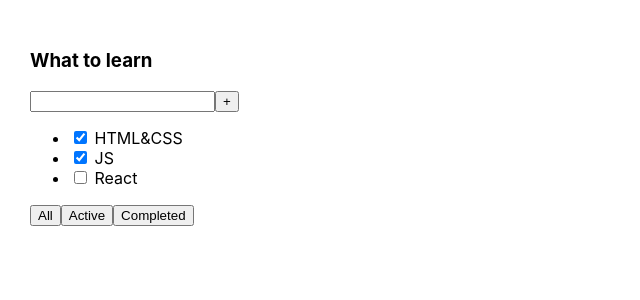
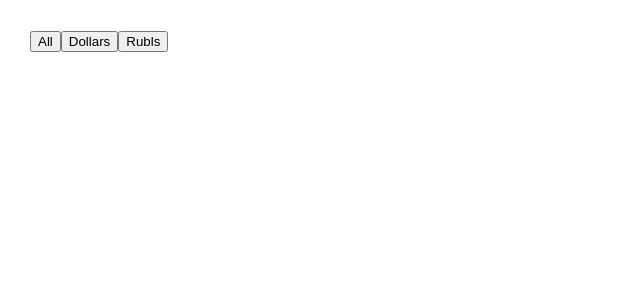
Before and after one commit to RuslanZhavoronkov/dop_mondey, a React (Create React App) app: page / in a window 1280 px wide. Shown: the top 300 px of the page, without its empty margins (0-640 px from the left). Built offline with nearby package versions, Linux system fonts and the light colour scheme.

Commit message:
dop_monday_#1

```diff
--- a/package.json
+++ b/package.json
@@ -10,9 +10,11 @@
     "@types/node": "^16.18.1",
     "@types/react": "^18.0.23",
     "@types/react-dom": "^18.0.7",
+    "@types/styled-components": "^5.1.26",
     "react": "^18.2.0",
     "react-dom": "^18.2.0",
     "react-scripts": "5.0.1",
+    "styled-components": "^6.0.3",
     "typescript": "^4.8.4",
     "web-vitals": "^2.1.4"
   },
--- a/src/App.tsx
+++ b/src/App.tsx
@@ -1,26 +1,50 @@
-import React from 'react';
+import React, { useState } from 'react';
 import './App.css';
+import { Country } from './Country';
+
+export type BanknotsType = 'Dollars'|'RUBLE'|'ALL'
+export type MoneyType= {
+    banknotes: BanknotsType
+    value: number
+    number: string
+}
+
+let defaultMoney:MoneyType[] =[
+    {banknotes:"Dollars", value: 100, number: "a1234567890"},
+    {banknotes:"RUBLE", value: 100, number: "a1234567891"},
+    {banknotes:"Dollars", value: 100, number: "a1234567892"},
+    {banknotes:"RUBLE", value: 100, number: "a1234567893"},
+    {banknotes:"Dollars", value: 100, number: "a1234567894"},
+    {banknotes:"RUBLE", value: 100, number: "a1234567895"},
+    {banknotes:"Dollars", value: 100, number: "a1234567896"},
+    {banknotes:"RUBLE", value: 100, number: "a1234567897"}
+]
+
+export const moneyFilter = (money: MoneyType[], filter: BanknotsType): MoneyType[] => {
+
+  if(filter === "ALL") {
+    return money;
+  }
+  return money.filter((el)=> {el.banknotes === filter});
+
+}
 
 function App() {
+
+    const [money, setMoney] = useState<MoneyType[]>(defaultMoney)
+    const [filterValue, setFilterValue] = useState<BanknotsType>("ALL")
+
+    const filteredMoney = moneyFilter(money, filterValue)
+
+
+
+
+
+
+
     return (
         <div className="App">
-            <div>
-                <h3>What to learn</h3>
-                <div>
-                    <input/>
-                    <button>+</button>
-                </div>
-                <ul>
-                    <li><input type="checkbox" checked={true}/> <span>HTML&CSS</span></li>
-                    <li><input type="checkbox" checked={true}/> <span>JS</span></li>
-                    <li><input type="checkbox" checked={false}/> <span>React</span></li>
-                </ul>
-                <div>
-                    <button>All</button>
-                    <button>Active</button>
-                    <button>Completed</button>
-                </div>
-            </div>
+           <Country data = {filteredMoney} setFilterValue={setFilterValue} />
         </div>
     );
 }
--- /dev/null
+++ b/src/City.tsx
@@ -0,0 +1,28 @@
+import React from "react";
+import styled from "styled-components";
+import { MoneyType } from "./App";
+import { CurrentBankomat } from "./CurrentBankomat";
+
+type CityPropsType = {
+  data: MoneyType[];
+};
+
+export const City = (props: CityPropsType) => {
+  const mappedMoney = props.data.map((el: MoneyType, index: number) => {
+    <CurrentBankomat key={index} money={el} />;
+  });
+
+
+  return (
+    <div>
+      <Wrapper>{mappedMoney}</Wrapper>
+    </div>
+  );
+};
+
+const Wrapper = styled.div`
+  display: flex;
+  flex-direction: row; // построение в строчку
+  flex-wrap: wrap; //чтобы переносилось, если будет что не влазить
+  font-size: 30px; //размер шрифта
+`;
--- /dev/null
+++ b/src/Country.tsx
@@ -0,0 +1,33 @@
+import React from 'react';
+import { BanknotsType, MoneyType } from './App';
+import { City } from './City';
+
+type CountryPropsType={
+    data: MoneyType[]
+    setFilterValue: (filterValue:BanknotsType)=> void
+}
+
+export const Country = (props: CountryPropsType) => {
+
+const setAll = () => {
+props.setFilterValue("ALL")
+    }
+
+
+const setDollars = () => {
+props.setFilterValue("Dollars")
+}
+
+const setRubls = () => {
+props.setFilterValue("RUBLE")
+}
+
+return (
+    <div>
+        <button onClick = {()=>{setAll()}}>All</button>
+        <button onClick = {()=>{setDollars()}}>Dollars</button>
+        <button onClick = {()=>{setRubls()}}>Rubls</button>
+        <City data={props.data}/>
+    </div>
+)
+}
--- /dev/null
+++ b/src/CurrentBankomat.tsx
@@ -0,0 +1,108 @@
+import React from "react";
+import {s} from './StyledStyles'
+import { MoneyType } from "./App";
+
+type CurrentBankomatPropstype = {
+  money: MoneyType;
+};
+
+export const CurrentBankomat = (props: CurrentBankomatPropstype) => {
+
+    <s.Banknote color={props.money.banknotes === 'Dollars'?"green": '#5cb6ec'}>
+      <s.Name>{props.money.banknotes}</s.Name>
+      <s.Nominal>{props.money.value}</s.Nominal>
+    </s.Banknote>
+
+};
+
+
+// const Banknote = styled.div`
+//   background-color: ${props=>props.color}
+//   width: 400px;
+//   height: 200px;
+//   margin: 10px;
+// `;
+
+// const BanknoteBlue = styled.div`
+//   background-color: #5cb6ec;
+//   width: 400px;
+//   height: 200px;
+//   margin: 10px;
+// `;
+
+// const Name = styled.div`
+//   display: flex; //чтобы надписи не наползали
+//   justify-content: center; //чтобы надписи по центру
+//   font-size: 30px;
+// `;
+
+// const Nominal = styled.div`
+//   display: flex; //чтобы надписи не наползали
+//   justify-content: center; //чтобы надписи по центру
+//   font-size: 90px;
+//   margin-top: 30px;
+// `;
+
+
+
+
+// const Banknote = styled.div`
+//   background-color: ${props => {
+//     if(props.color === 'green') {
+//       return 'green'
+//     } else {
+//       return '#5cb6ec'
+//     }
+//   }};
+//   width: 400px;
+//   height: 200px;
+//   margin: 10px;
+// `;
+
+
+
+//--------------------------------------------------------------------------------------------------------------------------------
+// type CurrentBankomatPropstype = {
+//   money: MoneyType;
+// };
+
+// export const CurrentBankomat = (props: CurrentBankomatPropstype) => {
+//   return props.money.banknotes === "Dollars" ? (
+//     <BanknoteGreen>
+//       <Name>{props.money.banknotes}</Name>
+//       <Nominal>{props.money.value}</Nominal>
+//     </BanknoteGreen>
+//   ) : (
+//     <BanknoteBlue>
+//       <Name>{props.money.banknotes}</Name>
+//       <Nominal>{props.money.value}</Nominal>
+//     </BanknoteBlue>
+//   );
+// };
+
+// const BanknoteGreen = styled.div`
+//   background-color: chartreuse;
+//   width: 400px;
+//   height: 200px;
+//   margin: 10px;
+// `;
+
+// const BanknoteBlue = styled.div`
+//   background-color: #5cb6ec;
+//   width: 400px;
+//   height: 200px;
+//   margin: 10px;
+// `;
+
+// const Name = styled.div`
+//   display: flex; //чтобы надписи не наползали
+//   justify-content: center; //чтобы надписи по центру
+//   font-size: 30px;
+// `;
+
+// const Nominal = styled.div`
+//   display: flex; //чтобы надписи не наползали
+//   justify-content: center; //чтобы надписи по центру
+//   font-size: 90px;
+//   margin-top: 30px;
+// `;
--- /dev/null
+++ b/src/StyledStyles.tsx
@@ -0,0 +1,32 @@
+
+import { styled } from "styled-components";
+
+
+const Banknote = styled.div`
+  background-color: ${props=>props.color}
+  width: 400px;
+  height: 200px;
+  margin: 10px;
+`;
+
+
+
+const Name = styled.div`
+  display: flex; //чтобы надписи не наползали
+  justify-content: center; //чтобы надписи по центру
+  font-size: 30px;
+`;
+
+const Nominal = styled.div`
+  display: flex; //чтобы надписи не наползали
+  justify-content: center; //чтобы надписи по центру
+  font-size: 90px;
+  margin-top: 30px;
+`;
+
+
+export const s = {
+    Banknote,
+    Name,
+    Nominal
+}
--- a/src/index.tsx
+++ b/src/index.tsx
@@ -8,9 +8,9 @@ const root = ReactDOM.createRoot(
   document.getElementById('root') as HTMLElement
 );
 root.render(
-  <React.StrictMode>
+ // <React.StrictMode>
     <App />
-  </React.StrictMode>
+  //</React.StrictMode>
 );
 
 // If you want to start measuring performance in your app, pass a function
```
Also changed, not shown: 1 other file (tests, documents, lock files or other folders).
